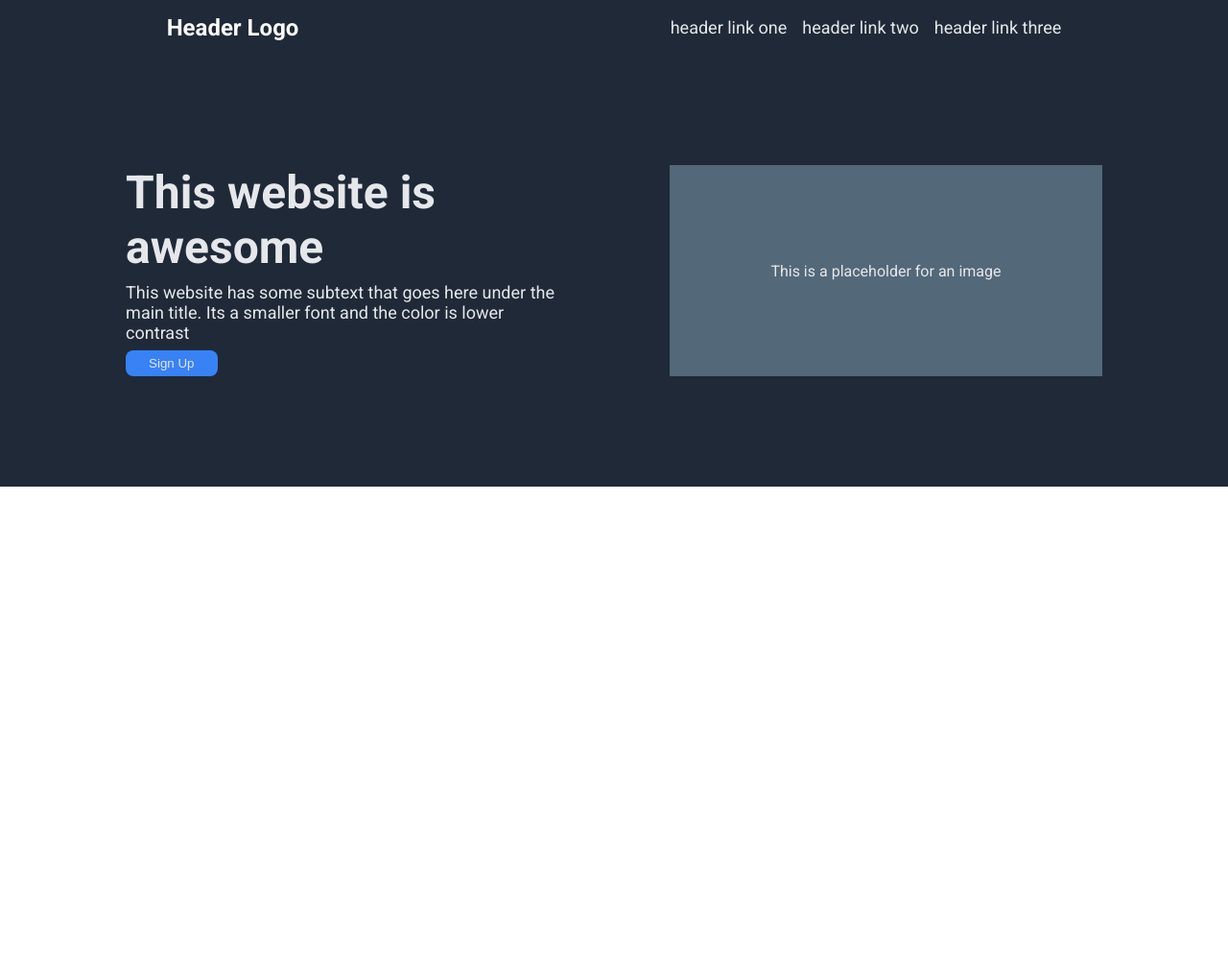
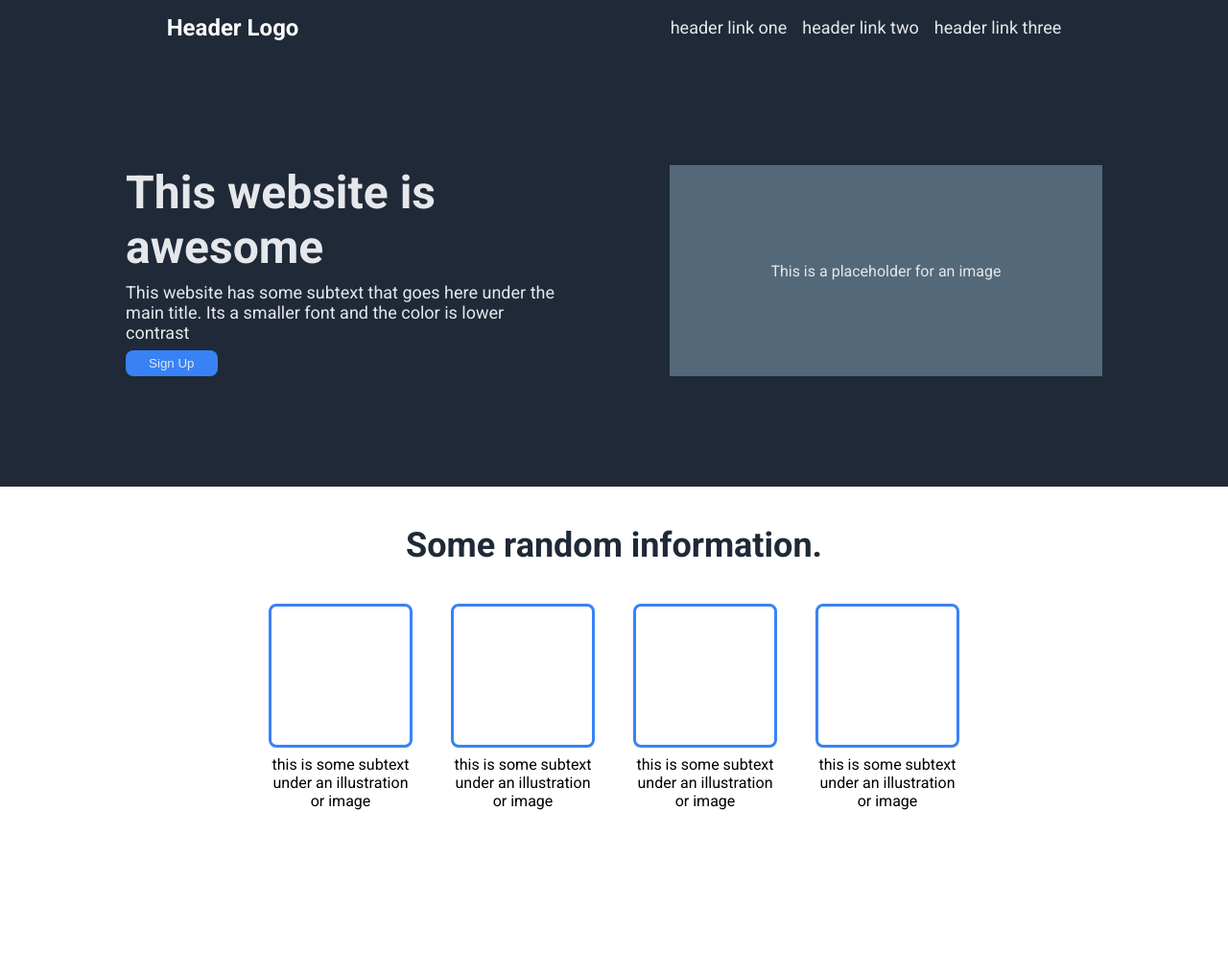
Before and after one commit to Rismaxjin/Landing-page, a plain HTML site: page index.html in a window 1280 px wide. Shown: the whole page at 96% size. Before the commit the page ends 800 px from the top, so only its background shows below. Drawn offline with Linux system fonts and the light colour scheme.

Commit message:
information section done

```diff
--- a/index.html
+++ b/index.html
@@ -32,6 +32,27 @@
       <div class="placeholder">This is a placeholder for an image</div>
     </div>
   </div>
+  <div class="information-section">
+    <div class="information-maintext">Some random information.</div>
+    <div class="information-box-text-wrapper">
+      <div class="one">
+        <div class="information-box"></div>
+        <div class="information-text">this is some subtext<br> under an illustration<br> or image</div>
+      </div>
+      <div class="two">
+        <div class="information-box"></div>
+        <div class="information-text">this is some subtext<br> under an illustration<br> or image</div>
+      </div>
+      <div class="three">
+        <div class="information-box"></div>
+        <div class="information-text">this is some subtext<br> under an illustration<br> or image</div>
+      </div>
+      <div class="four">
+        <div class="information-box"></div>
+        <div class="information-text">this is some subtext<br> under an illustration<br> or image</div>
+      </div>
+    </div>
+  </div>
 </body>
 
 </html>
--- a/style.css
+++ b/style.css
@@ -78,12 +78,58 @@ a {
 
 .placeholder {
   display: flex;
-
   height: 220px;
   width: 450.906px;
-
   justify-content: center;
   align-items: center;
   color: #e5e7eb;
   background-color: #536878;
 }
+
+.information-section {
+  display: flex;
+  flex-direction: column;
+  align-items: center;
+  justify-content: center;
+  gap: 40px;
+  /*border: 2px solid green;*/
+  padding-top: 40px;
+  padding-bottom: 150px;
+}
+
+.information-maintext {
+  font-size: 36px;
+  font-weight: bolder;
+  color: #1f2937;
+  text-align: center;
+}
+
+.information-box-text-wrapper {
+  display: flex;
+  /*border: 2px solid red;*/
+  flex-direction: row;
+  gap: 40px;
+
+}
+
+.information-box {
+  border: 3px solid #3882f6;
+  height: 150px;
+  width: 150px;
+  border-radius: 8px;
+}
+
+.information-text {
+  text-align: center;
+}
+
+.one,
+.two,
+.three,
+.four {
+  /*border: 2px solid green;*/
+  display: flex;
+  flex-direction: column;
+  align-items: center;
+  gap: 8px;
+}
```
